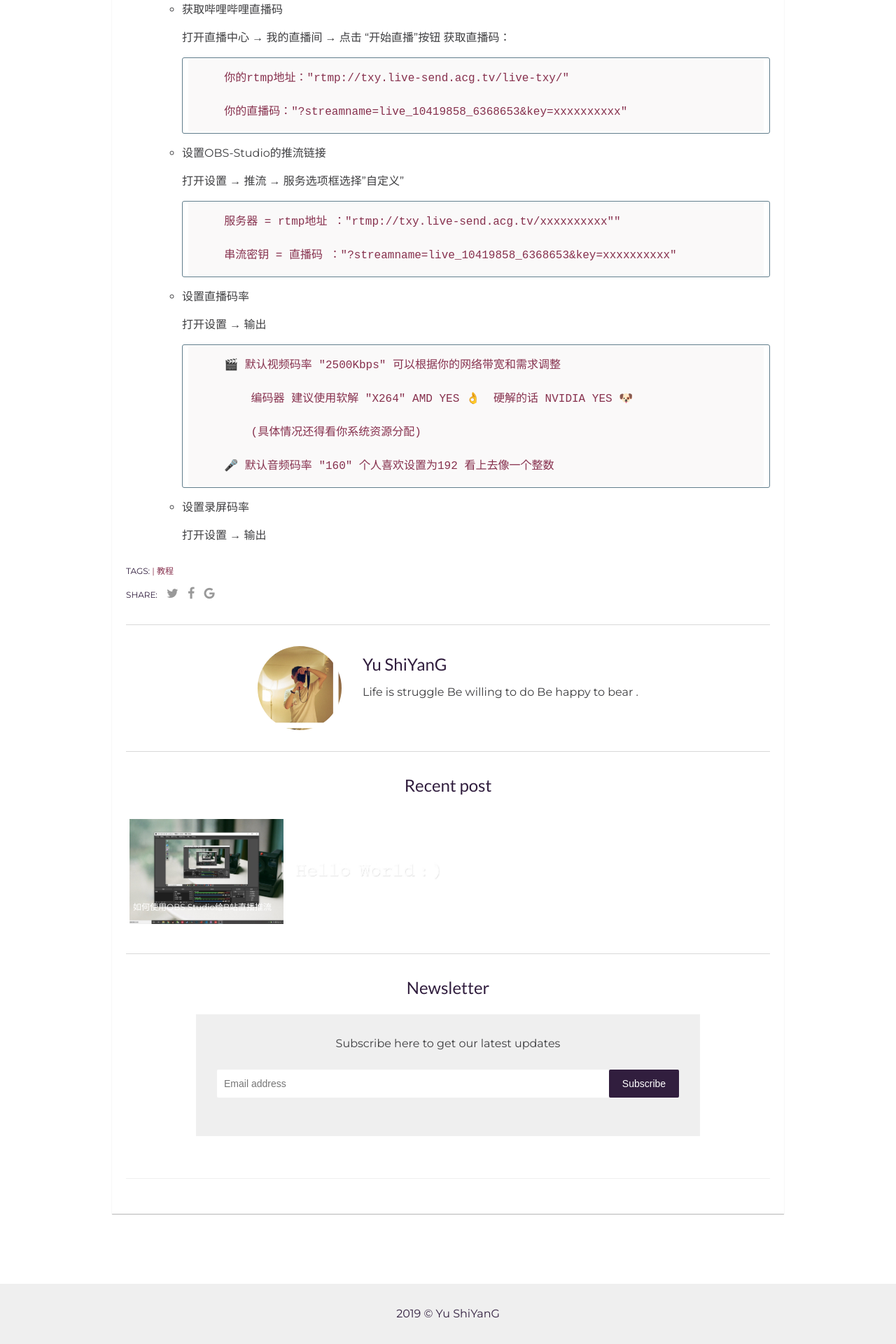
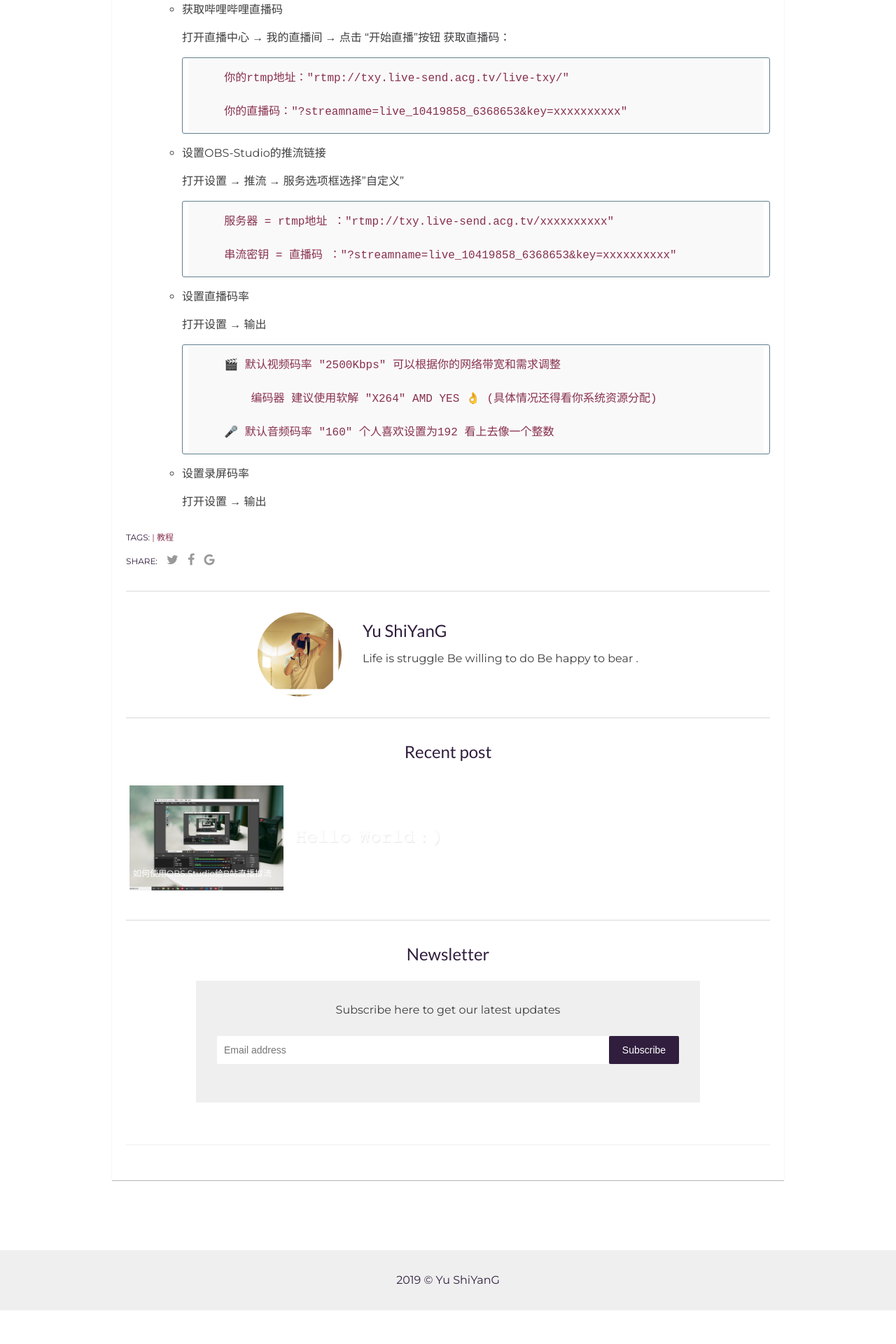
Before and after one commit to techysy/techysy.github.io, a Jekyll site: the page built from _posts/2019-12-11-bilibili-obs-setting.markdown, in a window 1280 px wide. Shown: the part 906-2826 px from the top of the page at 70% size. Built offline with Jekyll 4.4.1, drawn with Linux system fonts in a browser that asks for light colours; comment, search, counter and statistics services are not loaded; a style sheet for code colours, icons or effects is not loaded.

Commit message:
Update 2019-12-11-bilibili-obs-setting.markdown

```diff
--- a/_posts/2019-12-11-bilibili-obs-setting.markdown
+++ b/_posts/2019-12-11-bilibili-obs-setting.markdown
@@ -33,7 +33,7 @@ categories: obs
 
         打开设置 → 推流 → 服务选项框选择"自定义"
 
-            服务器 = rtmp地址 ："rtmp://txy.live-send.acg.tv/xxxxxxxxxx""
+            服务器 = rtmp地址 ："rtmp://txy.live-send.acg.tv/xxxxxxxxxx"
 
             串流密钥 = 直播码 ："?streamname=live_10419858_6368653&key=xxxxxxxxxx"
 
@@ -43,9 +43,7 @@ categories: obs
 
             🎬 默认视频码率 "2500Kbps" 可以根据你的网络带宽和需求调整
 
-                编码器 建议使用软解 "X264" AMD YES 👌  硬解的话 NVIDIA YES 🐶
-
-                (具体情况还得看你系统资源分配)
+                编码器 建议使用软解 "X264" AMD YES 👌 (具体情况还得看你系统资源分配)
 
             🎤 默认音频码率 "160" 个人喜欢设置为192 看上去像一个整数
 
```
